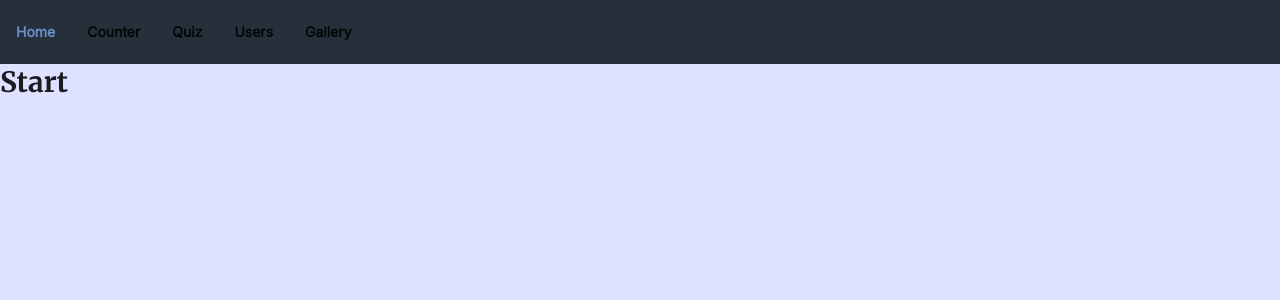
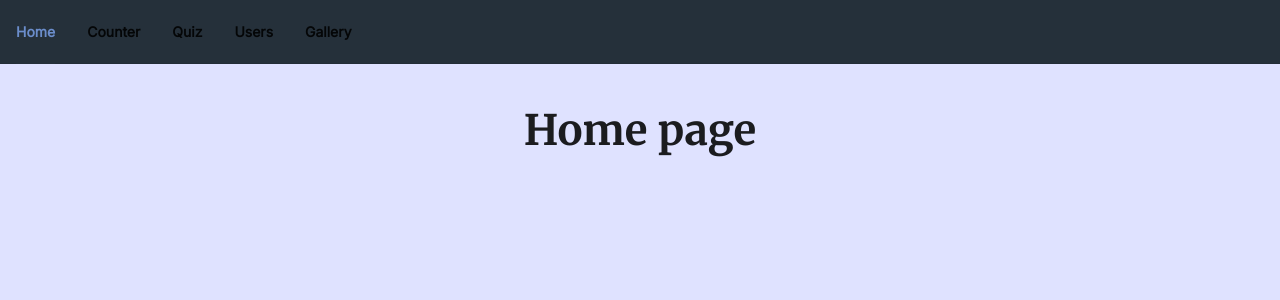
Before and after one commit to reyand8/MiniProj-JS, a React (Create React App) app in the folder mini-project/: page / in a window 1280 px wide. Shown: the top 300 px of the page. Built offline with nearby package versions, Linux system fonts and the light colour scheme.

Commit message:
edit css

```diff
--- a/mini-project/src/App.css
+++ b/mini-project/src/App.css
@@ -1,3 +1,13 @@
+.home-page {
+    font-size: 42px;
+}
+
+.home {
+    display: flex;
+    margin-top: 40px;
+    justify-content: space-around;
+}
+
 .ant-layout {
     background-color: #dfe2ff;
 }
--- a/mini-project/src/index.css
+++ b/mini-project/src/index.css
@@ -1,3 +1,11 @@
+
+* {
+  box-sizing: border-box;
+  font-family: 'Inter', sans-serif;
+  outline: none;
+  margin: 0;
+}
+
 body {
   margin: 0;
   font-family: -apple-system, BlinkMacSystemFont, 'Segoe UI', 'Roboto', 'Oxygen',
@@ -5,6 +13,7 @@ body {
     sans-serif;
   -webkit-font-smoothing: antialiased;
   -moz-osx-font-smoothing: grayscale;
+  height: 100%;
 }
 
 code {
--- a/mini-project/src/routes/Counter/index.css
+++ b/mini-project/src/routes/Counter/index.css
@@ -1,9 +1,3 @@
-body {
-  margin: 0;
-  font-family: -apple-system, BlinkMacSystemFont, "Segoe UI", "Roboto", "Oxygen", "Ubuntu", "Cantarell", "Fira Sans", "Droid Sans", "Helvetica Neue", sans-serif;
-  height: 100%;
-}
-
 .counter {
   display: flex;
   flex-direction: column;
--- a/mini-project/src/routes/Counter/index.js
+++ b/mini-project/src/routes/Counter/index.js
@@ -1,4 +1,6 @@
 import './index.scss'
+import '../../App.css'
+import '../../index.css'
 import {useState} from "react";
 
 const Modal = ({open, setOpen, children}) => (
--- a/mini-project/src/routes/Counter/index.scss
+++ b/mini-project/src/routes/Counter/index.scss
@@ -1,10 +1,3 @@
-body {
-  margin: 0;
-  font-family: -apple-system, BlinkMacSystemFont, 'Segoe UI', 'Roboto', 'Oxygen', 'Ubuntu',
-  'Cantarell', 'Fira Sans', 'Droid Sans', 'Helvetica Neue', sans-serif;
-  height: 100%;
-}
-
 .counter {
   display: flex;
   flex-direction: column;
--- a/mini-project/src/routes/Gallery/Collection.js
+++ b/mini-project/src/routes/Gallery/Collection.js
@@ -1,4 +1,6 @@
 import React from "react";
+import '../../App.css'
+import '../../index.css'
 
 export function Collection ({ images, name})  {
     return (
--- a/mini-project/src/routes/Gallery/Gallery.js
+++ b/mini-project/src/routes/Gallery/Gallery.js
@@ -1,5 +1,7 @@
 import React, {useEffect, useState} from 'react';
 import './index.scss';
+import '../../App.css'
+import '../../index.css'
 import {Collection} from "./Collection";
 
 const categories = [
--- a/mini-project/src/routes/Gallery/index.css
+++ b/mini-project/src/routes/Gallery/index.css
@@ -1,15 +1,4 @@
 @import url("https://fonts.googleapis.com/css2?family=Merriweather:wght@400;700&display=swap");
-body {
-  margin: 0;
-  font-family: system-ui, -apple-system, BlinkMacSystemFont, "Segoe UI", Roboto, Oxygen, Ubuntu, Cantarell, "Open Sans", "Helvetica Neue", sans-serif;
-  -webkit-font-smoothing: antialiased;
-  -moz-osx-font-smoothing: grayscale;
-}
-
-* {
-  box-sizing: border-box;
-}
-
 .gallery {
   padding: 50px;
   width: 100%;
--- a/mini-project/src/routes/Gallery/index.scss
+++ b/mini-project/src/routes/Gallery/index.scss
@@ -1,16 +1,4 @@
 @import url('https://fonts.googleapis.com/css2?family=Merriweather:wght@400;700&display=swap');
-
-body {
-  margin: 0;
-  font-family: system-ui, -apple-system, BlinkMacSystemFont, 'Segoe UI', Roboto, Oxygen, Ubuntu,
-  Cantarell, 'Open Sans', 'Helvetica Neue', sans-serif;
-  -webkit-font-smoothing: antialiased;
-  -moz-osx-font-smoothing: grayscale;
-}
-
-* {
-  box-sizing: border-box;
-}
 
 .gallery {
   padding: 50px;
--- a/mini-project/src/routes/Home/index.js
+++ b/mini-project/src/routes/Home/index.js
@@ -1,9 +1,10 @@
 import '../../App.css'
+import '../../index.css'
 
 export default function Home () {
     return (
         <div className='home'>
-            <h1>Start</h1>
+            <h1 className='home-page'>Home page</h1>
         </div>
     )
 }
--- a/mini-project/src/routes/Quiz/index.js
+++ b/mini-project/src/routes/Quiz/index.js
@@ -1,5 +1,7 @@
 import './index.scss';
 import {useState} from "react";
+import '../../App.css'
+import '../../index.css'
 
 const questions = [
     {
```
Also changed, not shown: 2 other files (tests, documents, lock files or other folders).
